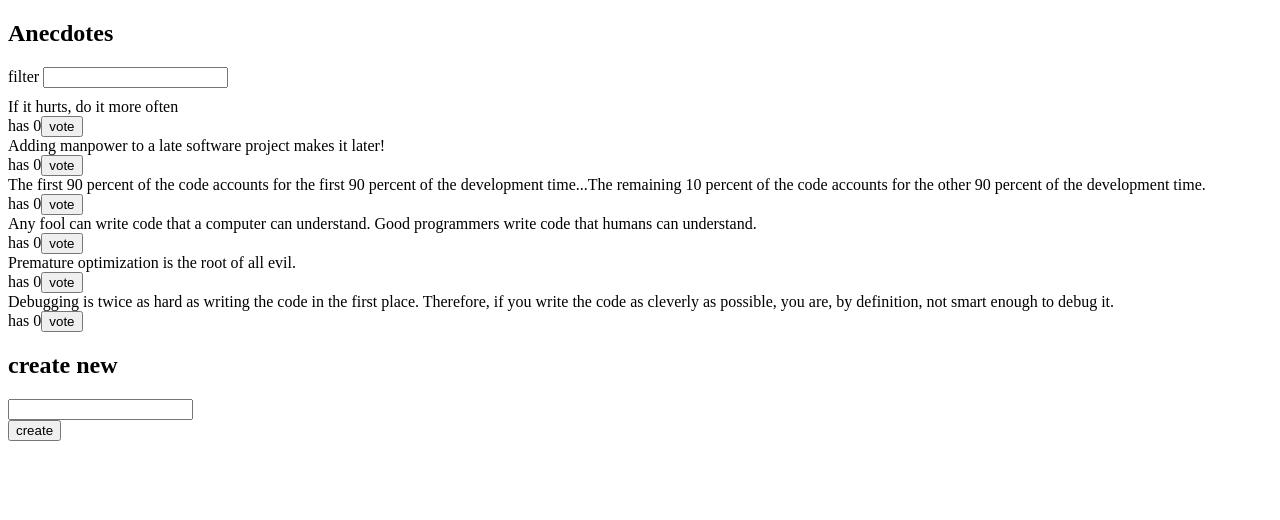
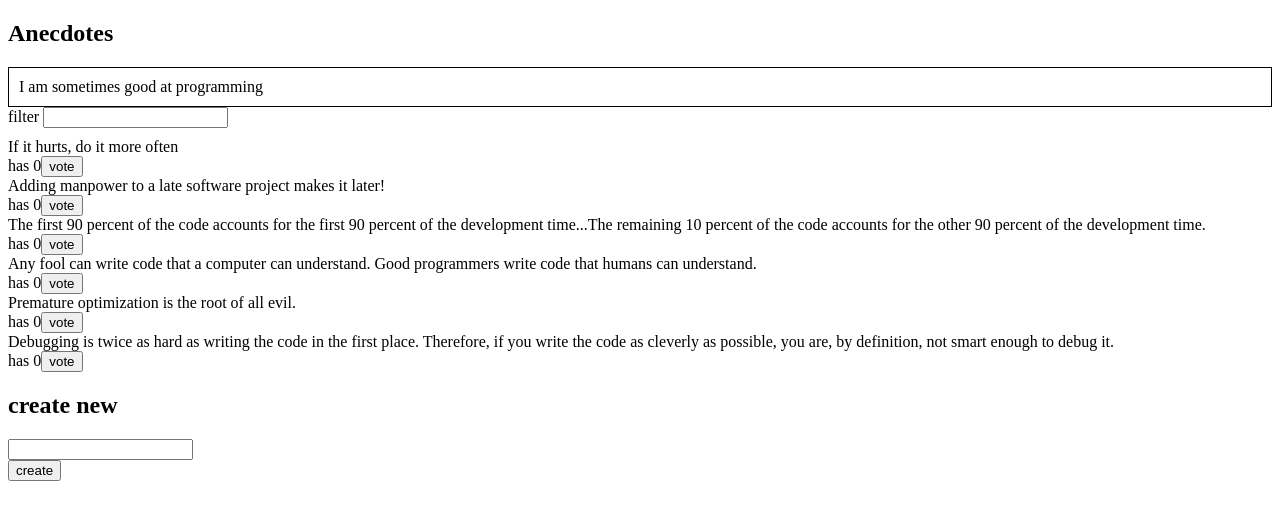
Before and after one commit to ReinoutSchols/fullstack-open-part6-Submissions, a React (Vite) app in the folder redux-anecdotes/: page / in a window 1280 px wide. Shown: the top 520 px of the page. Built offline with nearby package versions, Linux system fonts and the light colour scheme.

Commit message:
completed exercise 6.12: Better anecdotes, step10

```diff
--- a/redux-anecdotes/src/App.jsx
+++ b/redux-anecdotes/src/App.jsx
@@ -1,11 +1,13 @@
 import  AnecdoteForm  from './components/AnecdoteForm.jsx'
 import AnecdoteList from  './components/AnecdoteList.jsx'
 import Filter from './components/Filter.jsx'
+import Notification from './components/Notification.jsx'
 
 const App = () => {
   return (
     <div>
       <h2>Anecdotes</h2>
+      < Notification />
       <Filter />
       <AnecdoteList />
       <AnecdoteForm />
--- a/redux-anecdotes/src/components/Notification.js
+++ b/redux-anecdotes/src/components/Notification.jsx
@@ -1,4 +1,8 @@
+import { useSelector } from 'react-redux'
+
 const Notification = () => {
+
+  const notification = useSelector((state) => state.notification.message)
   const style = {
     border: 'solid',
     padding: 10,
@@ -6,7 +10,7 @@
   }
   return (
     <div style={style}>
-      render here notification...
+      {notification}
     </div>
   )
 }
--- /dev/null
+++ b/redux-anecdotes/src/reducers/notificationReducer.js
@@ -0,0 +1,13 @@
+import { createSlice } from '@reduxjs/toolkit'
+
+const notificationSlice = createSlice({
+  name:'notification',
+  initialState: {message: "I am sometimes good at programming"},
+  reducers: {
+    createNotification(state, action) {
+      state.message = action.payload
+  }}
+    })
+
+export const { createNotification } = notificationSlice.actions
+export default notificationSlice.reducer
--- a/redux-anecdotes/src/store.js
+++ b/redux-anecdotes/src/store.js
@@ -1,11 +1,13 @@
 import anecdoteReducer from './reducers/anecdoteReducer'
 import filterReducer from './reducers/filterReducer'
 import { configureStore } from '@reduxjs/toolkit'
+import notificationReducer from './reducers/notificationReducer'
 
 const store = configureStore({
   reducer: {
   anecdotes: anecdoteReducer,
-  filter: filterReducer
+  filter: filterReducer,
+  notification: notificationReducer
   }
 })
 
```
